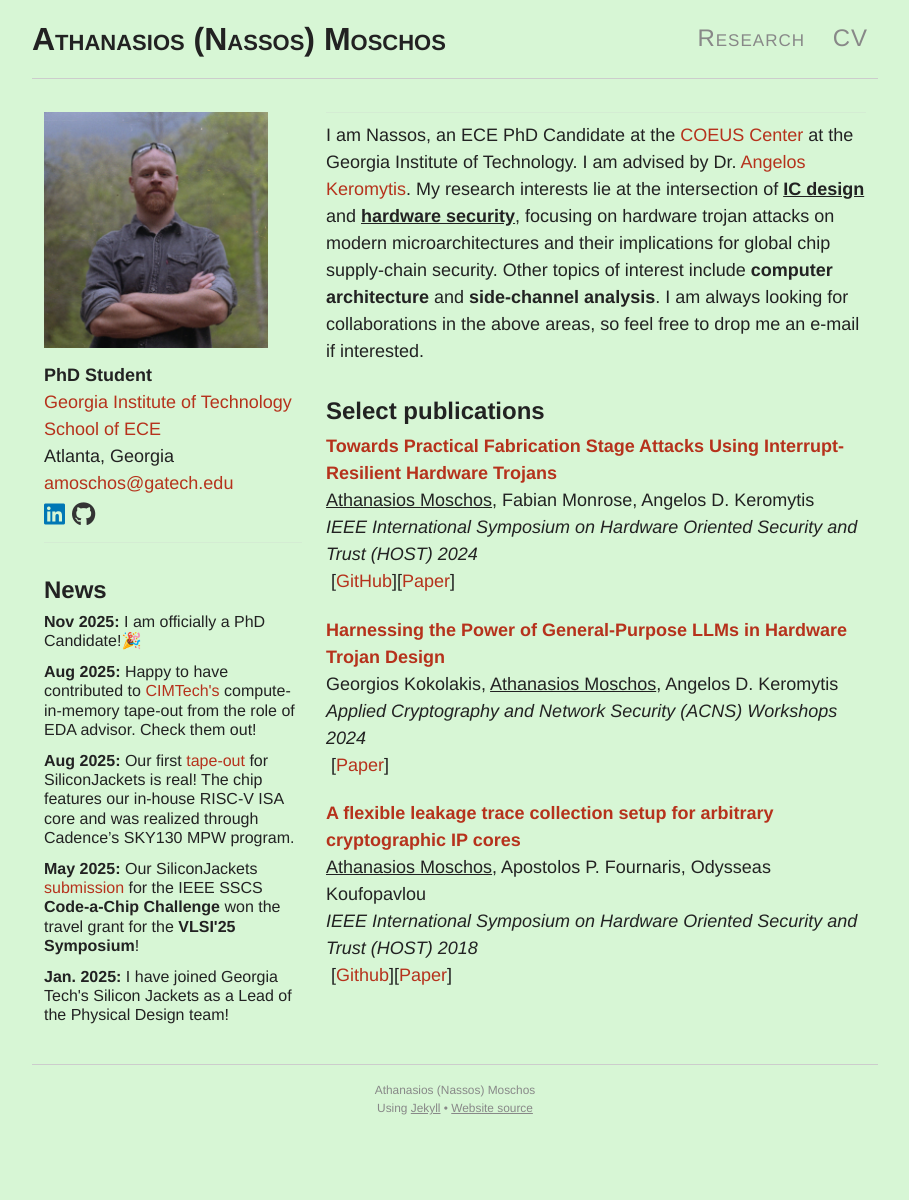
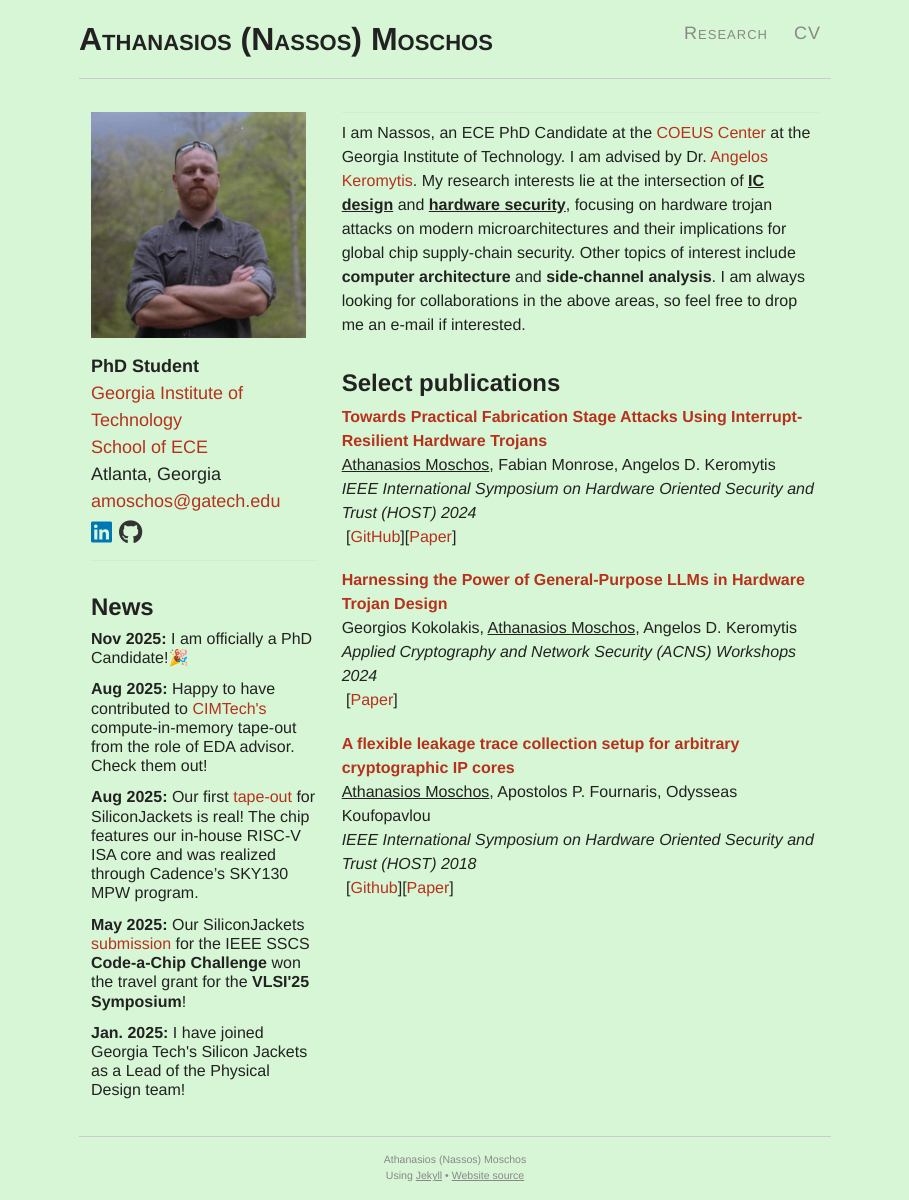
Before and after one commit to 0ena/0ena.github.io, a Jekyll site: the page built from index.md, in a window 1280 px wide. Shown: the whole page, without its empty margins (185-1094 px from the left). Built offline with Jekyll 4.4.1, drawn with Linux system fonts in a browser that asks for light colours; nearby versions of some CDN libraries; before the commit the page ends 1136 px from its top, so only the background shows below that.

Commit message:
Update font size variables in main.scss

```diff
--- a/css/main.scss
+++ b/css/main.scss
@@ -4,8 +4,8 @@
 @charset "utf-8";
 
 $base-font-family: "Stratum2-Black", "Helvetica Neue", Helvetica, Roboto, "Segoe UI", "Segoe WP", Arial, Ubuntu, sans-serif;
-$large-font-size:  x-large;
-$base-font-size:   large;
+$large-font-size:  large;
+$base-font-size:   medium;
 $small-font-size:  0.875em;
 $vsmall-font-size: 0.66em;
 $base-line-height: 1.5;
```
